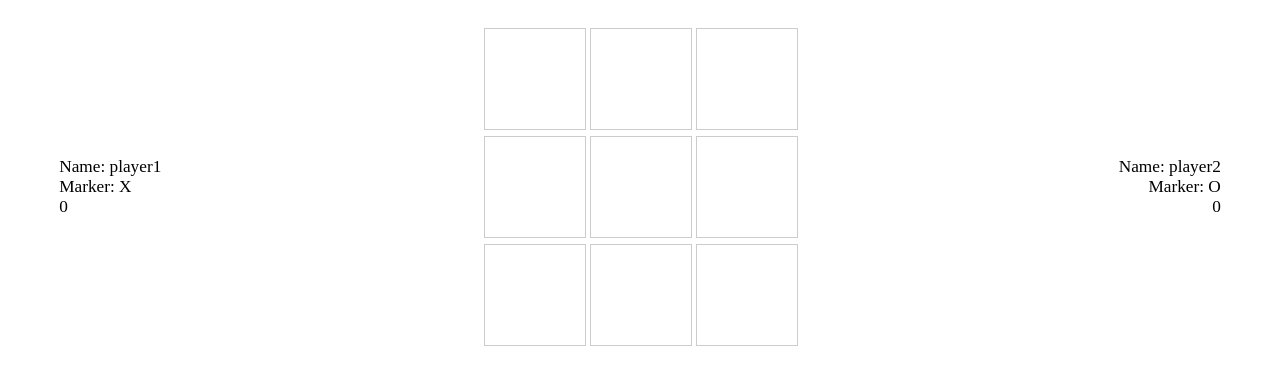
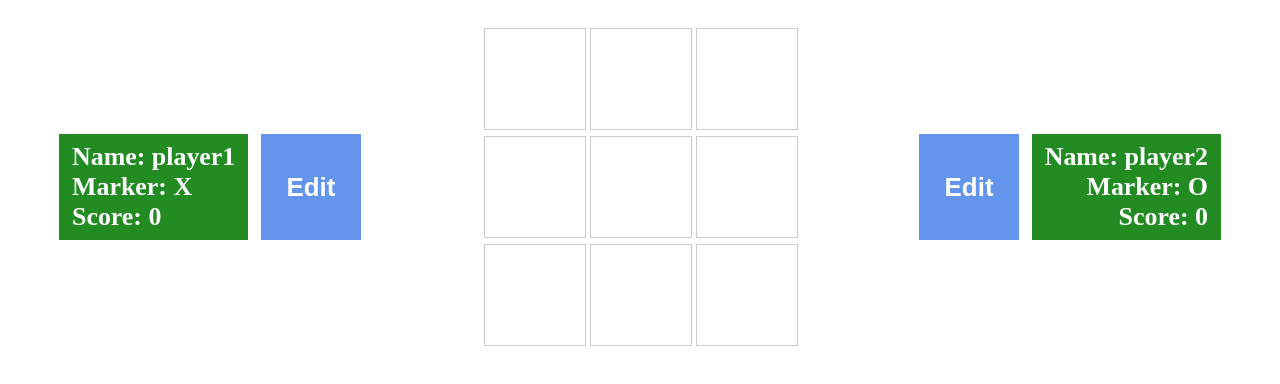
Before and after one commit to WildForce112/tic-tac-toe, a plain HTML site: page index.html in a window 1280 px wide. Drawn offline with Linux system fonts and the light colour scheme.

Commit message:
feat: player name edit

```diff
--- a/index.html
+++ b/index.html
@@ -8,8 +8,16 @@
   <link rel="stylesheet" href="styles.css">
 </head>
 <body>
-  <div class="player1"></div>
-  <div class="board"></div>
-  <div class="player2"></div>
+  <div>
+    <div class="players">
+      <div class="player player1"></div>
+      <button class="editBtn">Edit</button>
+    </div>
+    <div class="board"></div>
+    <div class="players">
+      <button class="editBtn">Edit</button>
+      <div class="player player2"></div>
+    </div>
+  </div>
 </body>
 </html>
--- a/scripts.js
+++ b/scripts.js
@@ -6,6 +6,8 @@
   let $board = null;
   let $player1 = null;
   let $player2 = null;
+  let $players = null;
+
   const player1 = createPlayer('player1', 'X');
   const player2 = createPlayer('player2', 'O');
   let currentPlayer = player1.marker;
@@ -14,8 +16,8 @@
     $board = document.querySelector('.board');
     $player1 = document.querySelector('.player1');
     $player2 = document.querySelector('.player2');
+    $players = document.querySelectorAll('.players')
 
-    console.log($player1);
 
     if (!$board) {
       console.error('.board element not found');
@@ -30,14 +32,34 @@
       return;
     }
 
+    handleMoves();
+    handlePlayerEdit();
+  }
 
-
+  const handleMoves = () => {
     $board.addEventListener('click', (e) => {
       const cell = e.target.closest('.cell');
-      if(!cell) return;
+      if(!cell) {
+        return;
+      }
       const idx = Number(cell.dataset.index);
       handlePlayerMove(idx);
     })
+  }
+
+  const handlePlayerEdit = () => {
+    $players.forEach(player => {
+      player.addEventListener('click', (e) => {
+        const btn = e.target.closest('.editBtn');
+        if(!btn) return;
+        const $targetPlayer = player.querySelector('.player');
+        const targetPlayer = $targetPlayer.classList.contains('player1') ? player1 : player2;
+        const newName = prompt(`What's ${targetPlayer.name} new name?`);
+        targetPlayer.name = newName.replaceAll(' ', '') === (null || '') ? targetPlayer.name : newName;
+        reset();
+      })
+    })
+
   }
 
   const renderCell = (index, value) => {
@@ -52,10 +74,10 @@
     $player.textContent = '';
     const $name = document.createElement('div');
     const $marker = document.createElement('div');
-    const $score = document.createTextNode(player.score);
+    const $score = document.createElement('div');
     $name.textContent = `Name: ${player.name}`;
     $marker.textContent = `Marker: ${player.marker}`;
-
+    $score.textContent = `Score: ${player.score}`;
     $player.appendChild($name);
     $player.appendChild($marker);
     $player.appendChild($score);
@@ -69,7 +91,6 @@
     });
     renderPlayer(player1, $player1);
     renderPlayer(player2, $player2);
-
   }
 
   const handlePlayerMove = (index) => {
@@ -86,7 +107,7 @@
       return;
     }
     if (board.every(Boolean)) {
-      setTimeout(() => alert(`Draw!`), 0);
+      setTimeout(() => alert(`It's a Draw!`), 0);
       reset();
       return;
     }
--- a/styles.css
+++ b/styles.css
@@ -1,4 +1,5 @@
-body {
+body>:first-child {
+  font-size: calc(16px + 0.1vw);
   display: flex;
   justify-content: space-between;
   align-items: center;
@@ -23,8 +24,29 @@ body {
   cursor: pointer;
 }
 
+.players {
+  display: flex;
+  gap: 1vw;
+}
+
+.players>button {
+  /* height: 100%; */
+  /* width: 1fr; */
+  padding: 1vh 2vw;
+  border: hidden;
+  background-color: cornflowerblue;
+  color: white;
+  font-weight: bold;
+  font-size: 1.5em;
+  /* background-color: red; */
+}
+
 .player1, .player2 {
-  font-size: calc(16px + 0.1vw);
+  background-color: forestgreen;
+  padding: 1vh 1vw;
+  color: white;
+  font-weight: bold;
+  font-size: 1.5em;
 }
 
 .player2 {
```
